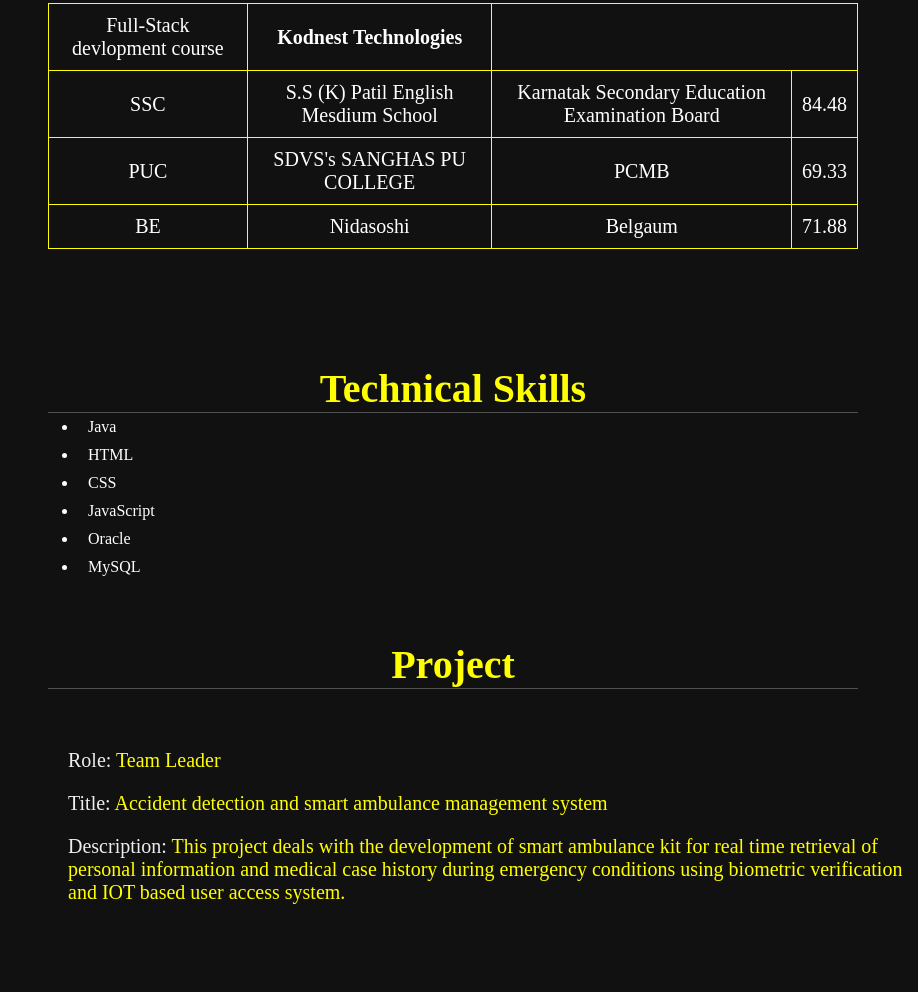
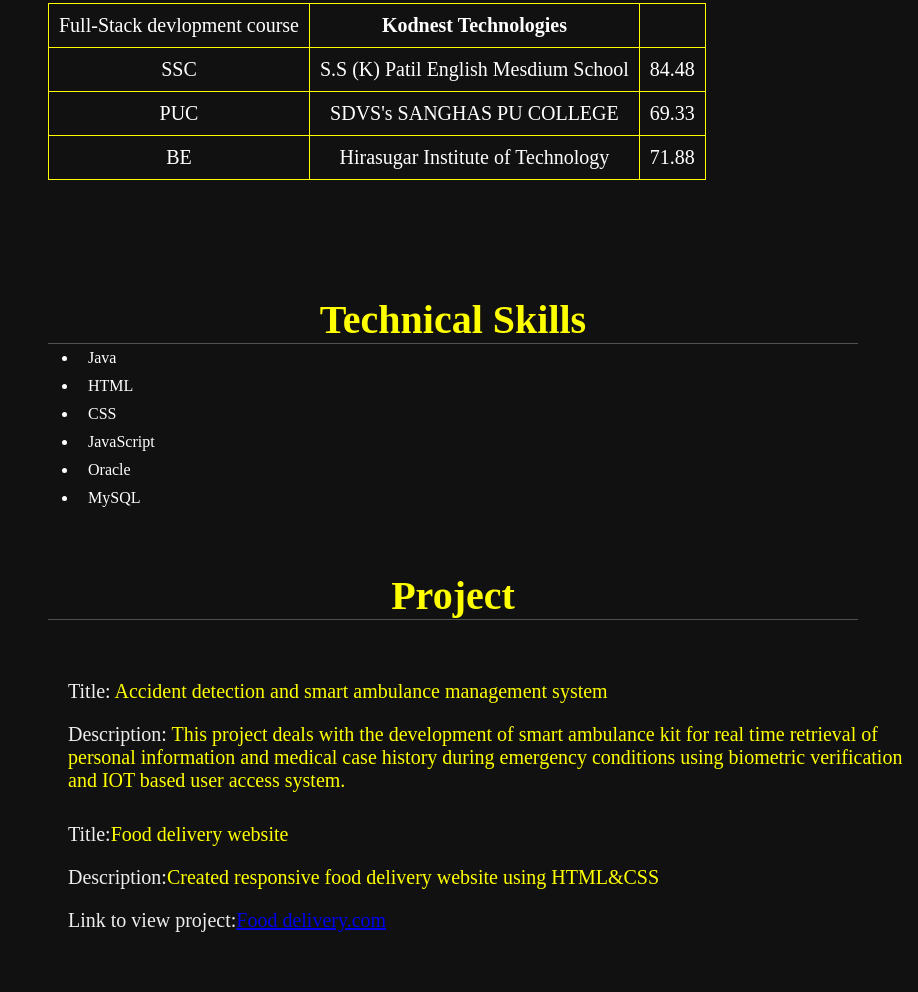
Before and after one commit to Ashrafidf/Portfolio, a plain HTML site: page index.html in a window 1280 px wide. Shown: the part 561-1553 px from the top of the page, without its empty margins (362-1280 px from the left). Before the commit the page ends 1525 px from the top, so only its background shows below. Drawn offline with Linux system fonts and the light colour scheme.

Commit message:
Update index.html

```diff
--- a/index.html
+++ b/index.html
@@ -46,19 +46,16 @@
         <tr>
             <td>SSC</td>
             <td>S.S (K) Patil English Mesdium School</td>
-            <td>Karnatak Secondary Education Examination Board</td>
             <td>84.48</td>
         </tr>
         <tr>
             <td>PUC</td>
             <td>SDVS's SANGHAS PU COLLEGE </td>
-            <td>PCMB</td>
             <td>69.33</td>
         </tr>
         <tr>
             <td>BE</td>
-            <td>Nidasoshi</td>
-            <td>Belgaum</td>
+            <td>Hirasugar Institute of Technology</td>
             <td>71.88</td>
         </tr>
     </table>
@@ -82,13 +79,17 @@
     <h1 class="heading"><span>Project</span></h1>
     <div class="Row">
         <div class="det">
-    <h3><span>Role: </span>Team Leader</h3>
     <h3><span>Title: </span>Accident detection and smart ambulance management
 system</h3>
     <h3><span>Description: </span>This project deals with the development of smart ambulance kit for
 real time retrieval of personal information and medical case history
 during emergency conditions using biometric verification and IOT
 based user access system. </h3>
+            <br>
+
+			<h3><span>Title:</span>Food delivery website</h3>
+			<h3><span>Description:</span>Created responsive food delivery website using HTML&CSS</h3>
+			<h3><span>Link to view project:</span><a href="https://scintillating-hamster-7fe12f.netlify.app/">Food delivery.com</a></h3>
             </div>
 </div>
 </section>
```
